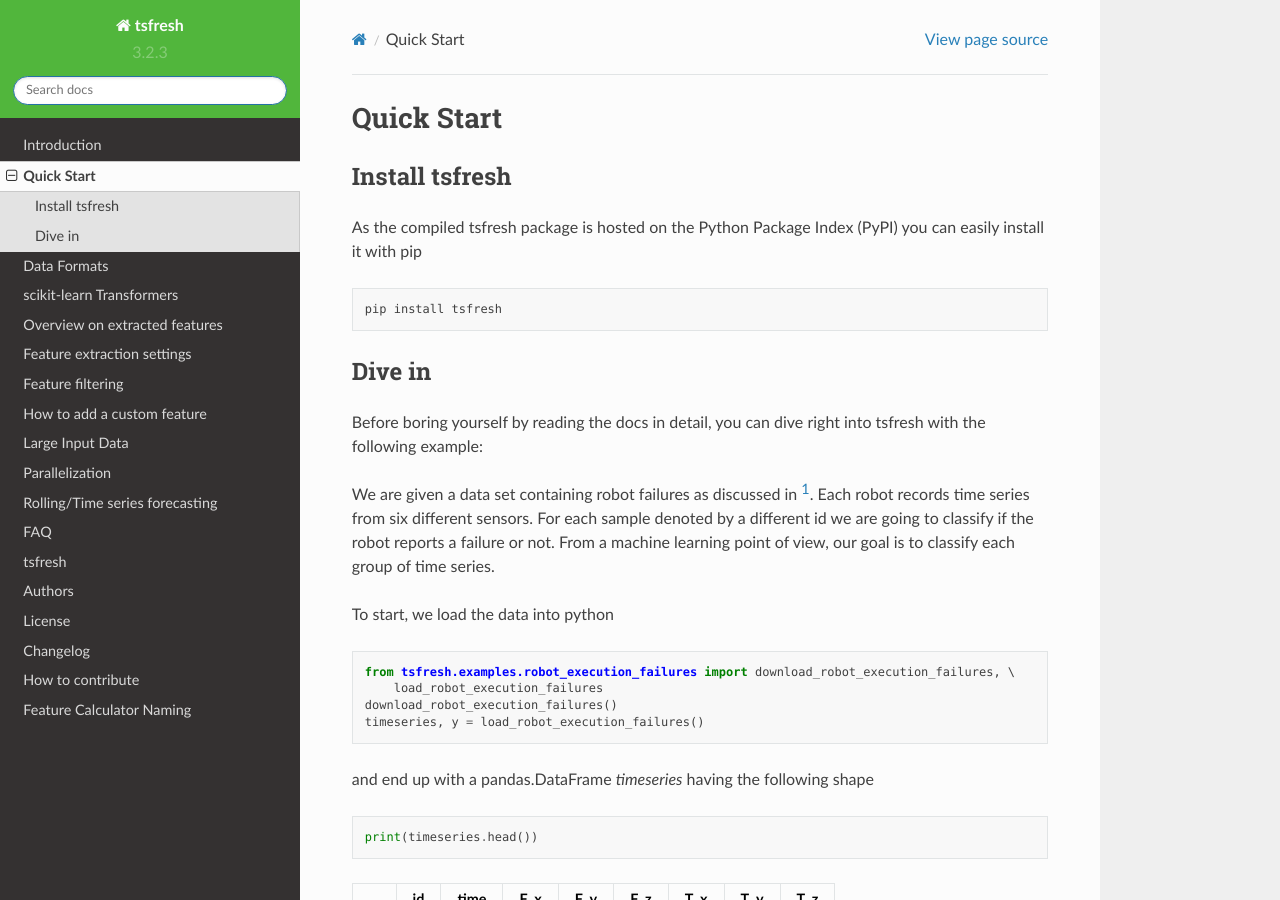
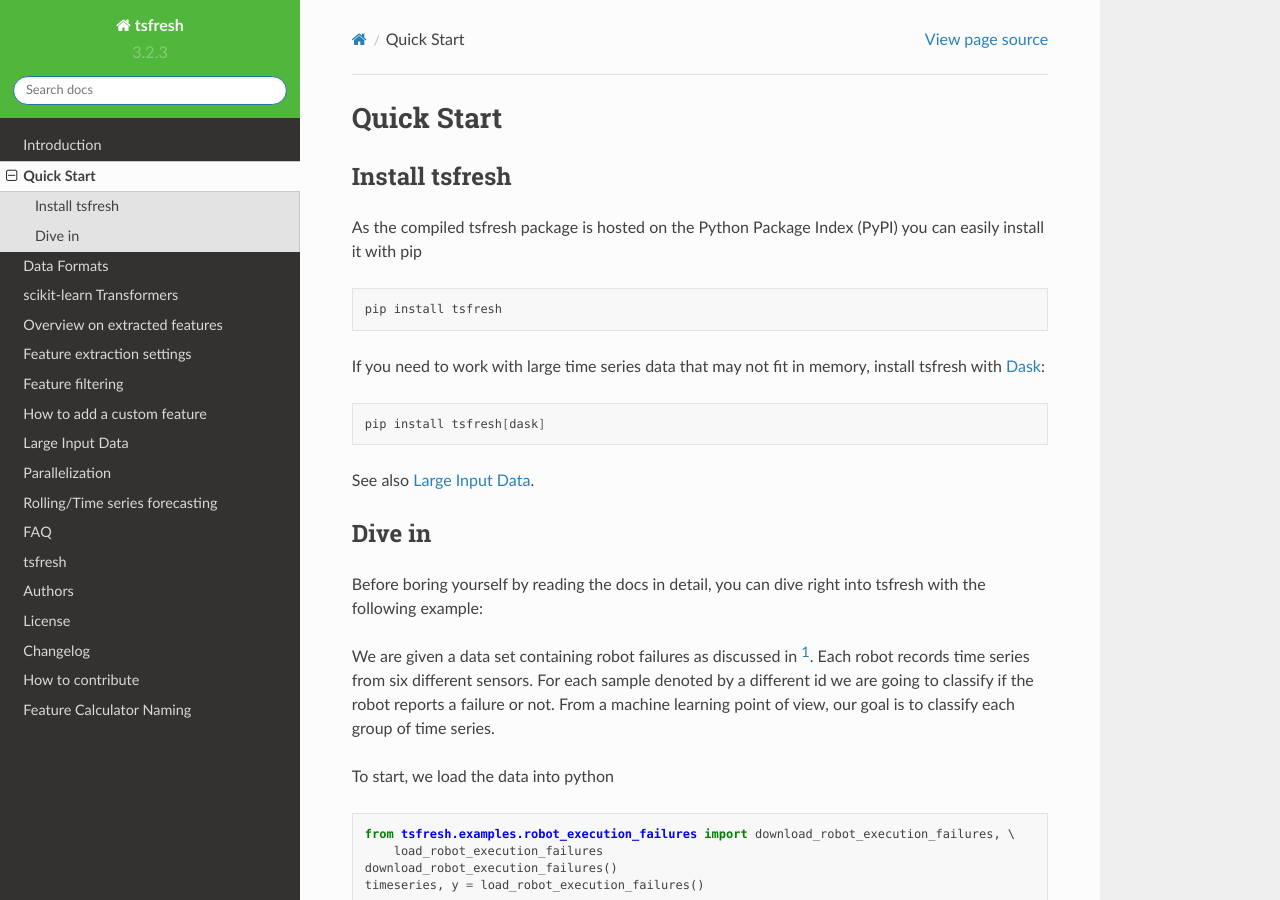
Before and after one commit to blue-yonder/tsfresh, a Sphinx documentation site: the page built from docs/text/quick_start.rst, in a window 1280 px wide and 900 px high. Built offline with Sphinx 7.4.7 and the Read the Docs theme 2.0.0, drawn with Linux system fonts in a browser that asks for light colours; formulas are drawn with MathJax 3.

Commit message:
Make Dask and Distributed optional dependencies (#1061)

```diff
--- a/docs/text/quick_start.rst
+++ b/docs/text/quick_start.rst
@@ -12,6 +12,15 @@
 .. code:: shell
 
    pip install tsfresh
+
+If you need to work with large time series data that may not fit in memory, install tsfresh with
+`Dask <https://www.dask.org>`_:
+
+.. code:: shell
+
+   pip install tsfresh[dask]
+
+See also :ref:`large-data-label`.
 
 
 Dive in
--- a/setup.cfg
+++ b/setup.cfg
@@ -42,8 +42,6 @@
     patsy>=0.4.1
     scikit-learn>=0.22.0
     tqdm>=4.10.0
-    dask[dataframe]>=2.9.0
-    distributed>=2.11.0
     stumpy>=1.7.2
     cloudpickle
 
@@ -56,6 +54,9 @@
     tests*
 
 [options.extras_require]
+dask =
+    dask[dataframe]>=2.9.0
+    distributed>=2.11.0
 matrixprofile =
     matrixprofile>=1.1.10,<2.0.0
 
@@ -67,6 +68,7 @@
 
 # Add here test requirements (semicolon/line-separated)
 testing =
+    %(dask)s
     pytest>=4.4.0
     pytest-cov>=2.6.1
     pytest-xdist>=1.26.1
```
